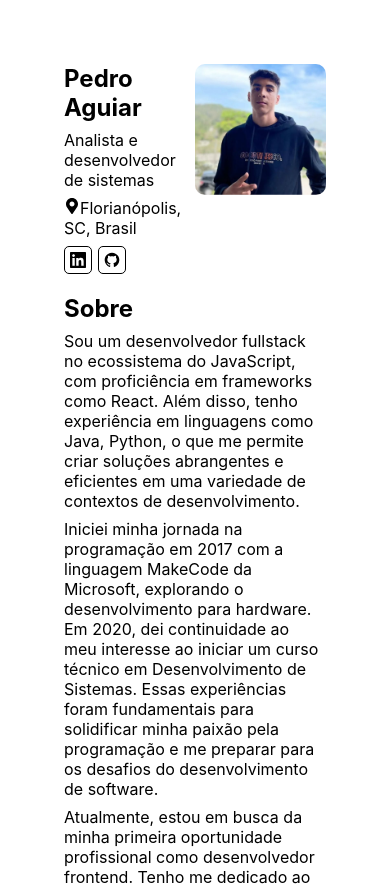
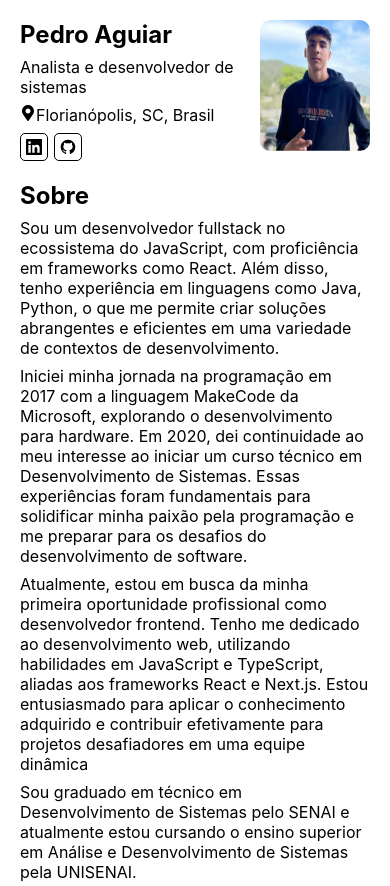
Before and after one commit to PPPgata/curriculo, a React (Create React App) app: page / in a window 390 px wide. Shown: the top 886 px of the page. Built offline with nearby package versions, Linux system fonts and the light colour scheme.

Commit message:
resolvendo pt4

```diff
--- a/src/App.css
+++ b/src/App.css
@@ -8,14 +8,29 @@
     padding: 64px;
   }
 
-  @media (max-width: 1200px) {
-    .App{
-      width: auto;
-    }
-  }
+
+
   *{
     margin: 0;
     padding: 0;
     list-style: none;
     text-decoration: none;
   }
+
+  @media (max-width: 1200px) {
+    .App{
+      width: auto;
+    }
+  }
+
+  @media (max-width: 767px) {
+    .App{
+      padding: 40px;
+    }
+  }
+
+  @media (max-width: 500px) {
+    .App{
+      padding: 20px;
+    }
+  }
--- a/src/components/Header/style.css
+++ b/src/components/Header/style.css
@@ -27,3 +27,9 @@
     padding: 5px;
     margin-right: 6px;
   }
+
+  @media (max-width: 500px) {
+    .header__descricao{
+      max-width: 100%;
+    }
+  }
```
